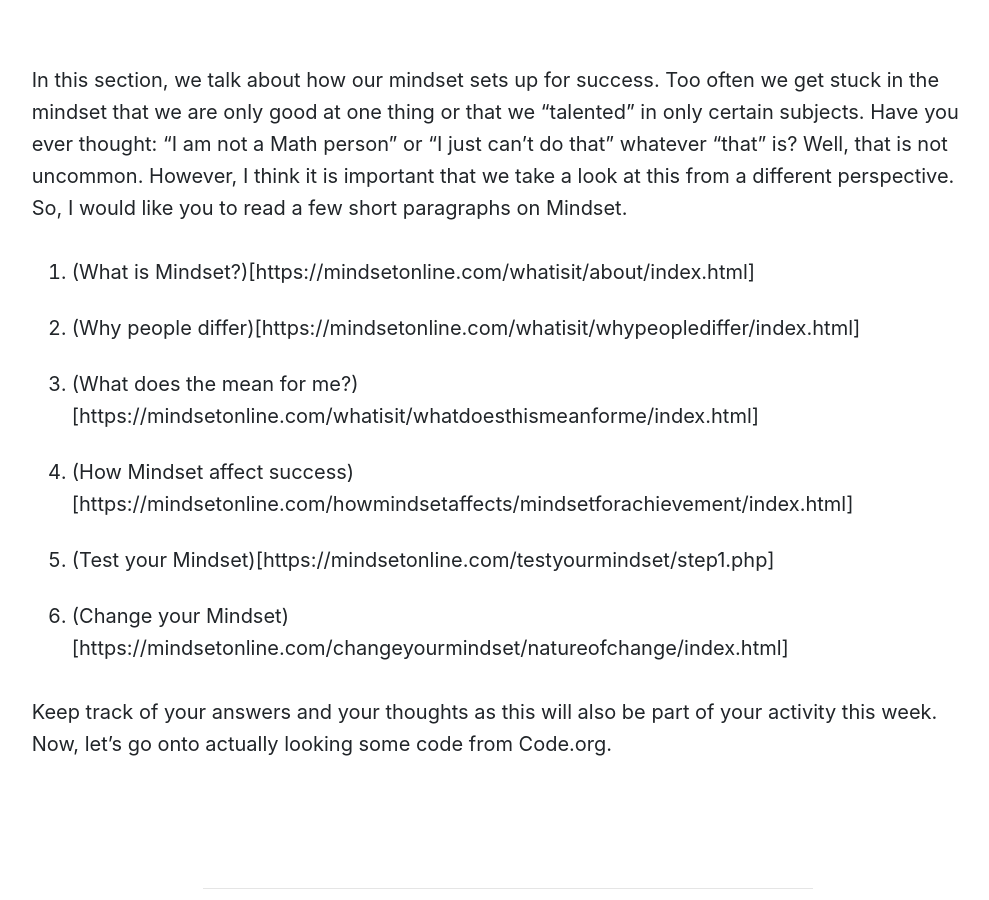
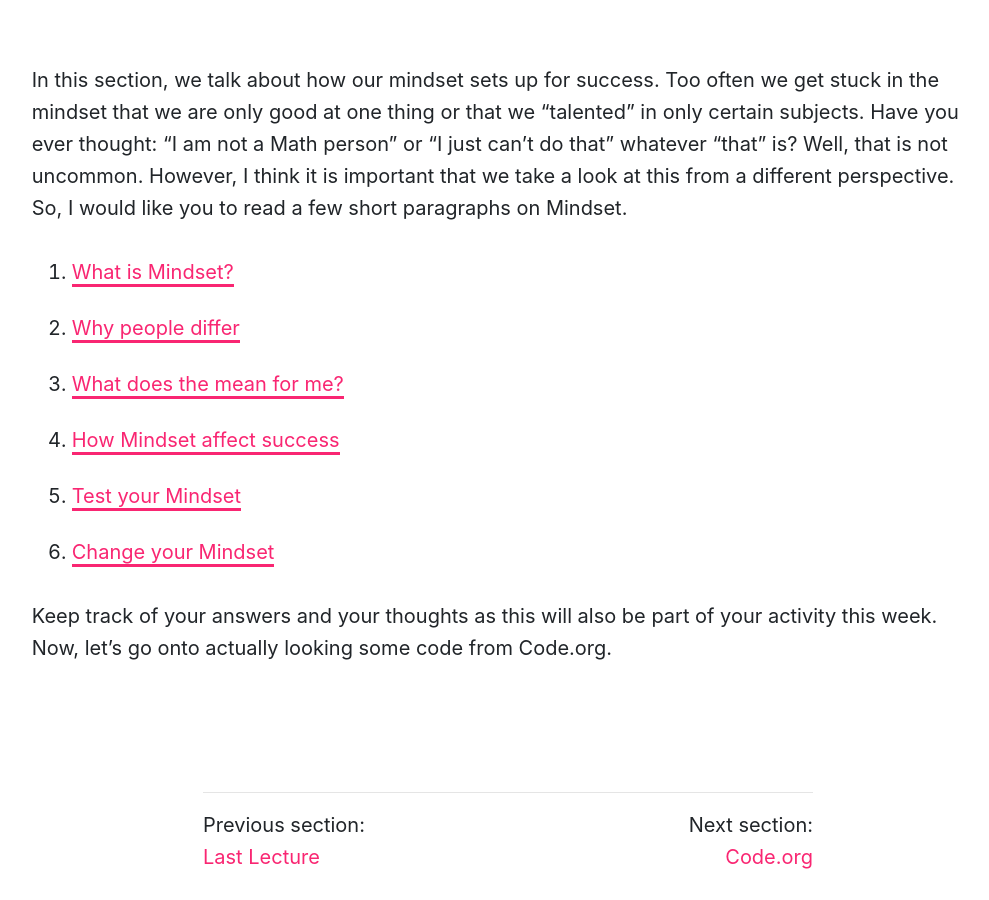
Before and after one commit to Montana-Media-Arts/creative-coding-1-Fall2019, a Jekyll site: the page built from modules/week-2/_posts/2017-01-03-mindset.md, in a window 1280 px wide and 900 px high, scrolled down 517 px. Shown: the whole window, without its empty margins (132-1121 px from the left). Built offline with Jekyll 4.4.1, drawn with Linux system fonts in a browser that asks for light colours; nearby versions of some CDN libraries.

Commit message:
Update 2017-01-03-mindset.md

```diff
--- a/modules/week-2/_posts/2017-01-03-mindset.md
+++ b/modules/week-2/_posts/2017-01-03-mindset.md
@@ -7,11 +7,11 @@ module: 2
 
 In this section, we talk about how our mindset sets up for success.  Too often we get stuck in the mindset that we are only good at one thing or that we "talented" in only certain subjects.  Have you ever thought: "I am not a Math person" or "I just can't do that" whatever "that" is?  Well, that is not uncommon.  However, I think it is important that we take a look at this from a different perspective.  So, I would like you to read a few short paragraphs on Mindset.
 
-1. (What is Mindset?)[https://mindsetonline.com/whatisit/about/index.html]
-2. (Why people differ)[https://mindsetonline.com/whatisit/whypeoplediffer/index.html]
-3. (What does the mean for me?)[https://mindsetonline.com/whatisit/whatdoesthismeanforme/index.html]
-4. (How Mindset affect success)[https://mindsetonline.com/howmindsetaffects/mindsetforachievement/index.html]
-5. (Test your Mindset)[https://mindsetonline.com/testyourmindset/step1.php]
-6. (Change your Mindset)[https://mindsetonline.com/changeyourmindset/natureofchange/index.html]
+1. [What is Mindset?](https://mindsetonline.com/whatisit/about/index.html)
+2. [Why people differ](https://mindsetonline.com/whatisit/whypeoplediffer/index.html)
+3. [What does the mean for me?](https://mindsetonline.com/whatisit/whatdoesthismeanforme/index.html)
+4. [How Mindset affect success](https://mindsetonline.com/howmindsetaffects/mindsetforachievement/index.html)
+5. [Test your Mindset](https://mindsetonline.com/testyourmindset/step1.php)
+6. [Change your Mindset](https://mindsetonline.com/changeyourmindset/natureofchange/index.html)
 
 Keep track of your answers and your thoughts as this will also be part of your activity this week.  Now, let's go onto actually looking some code from Code.org.
```
